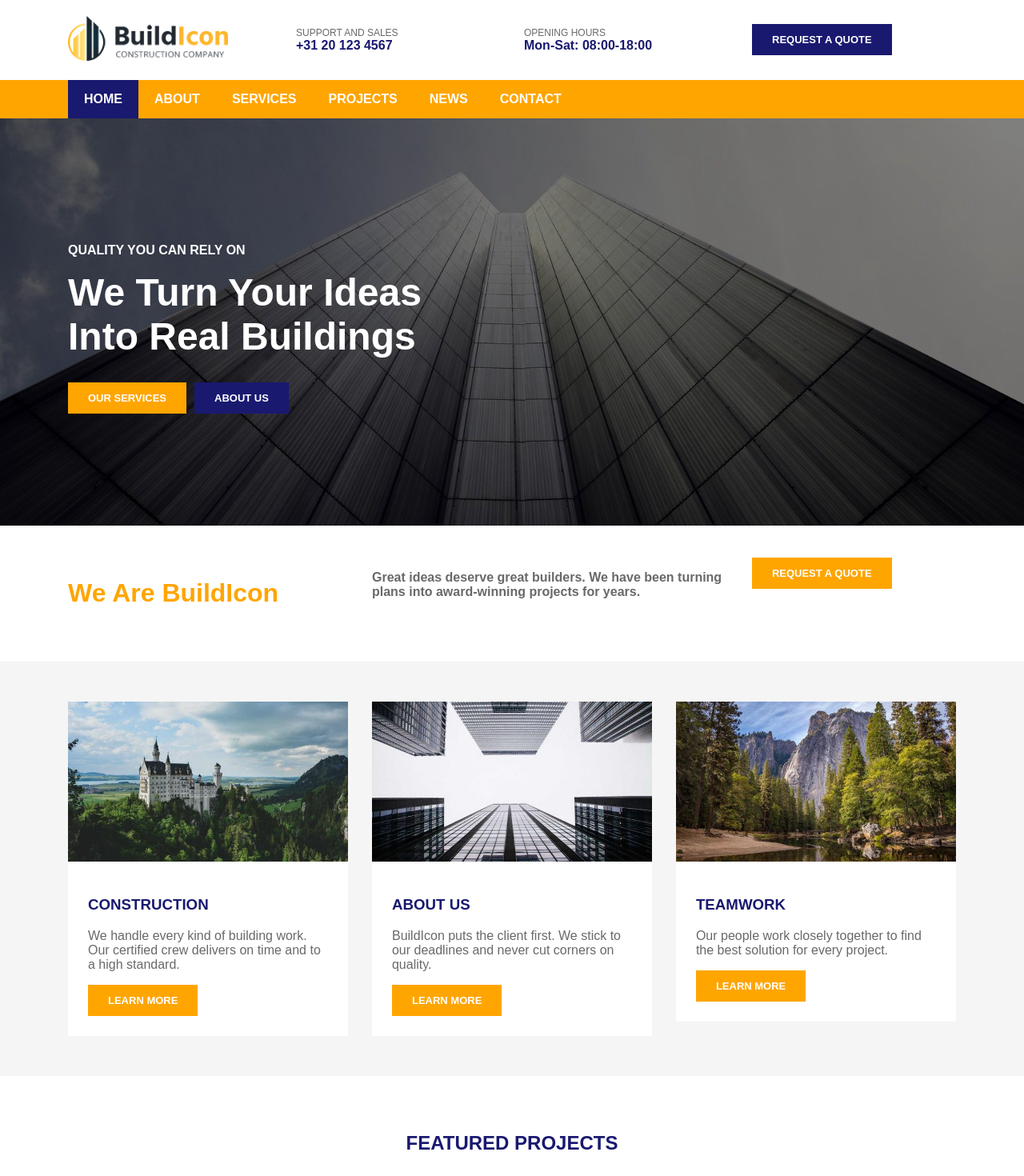
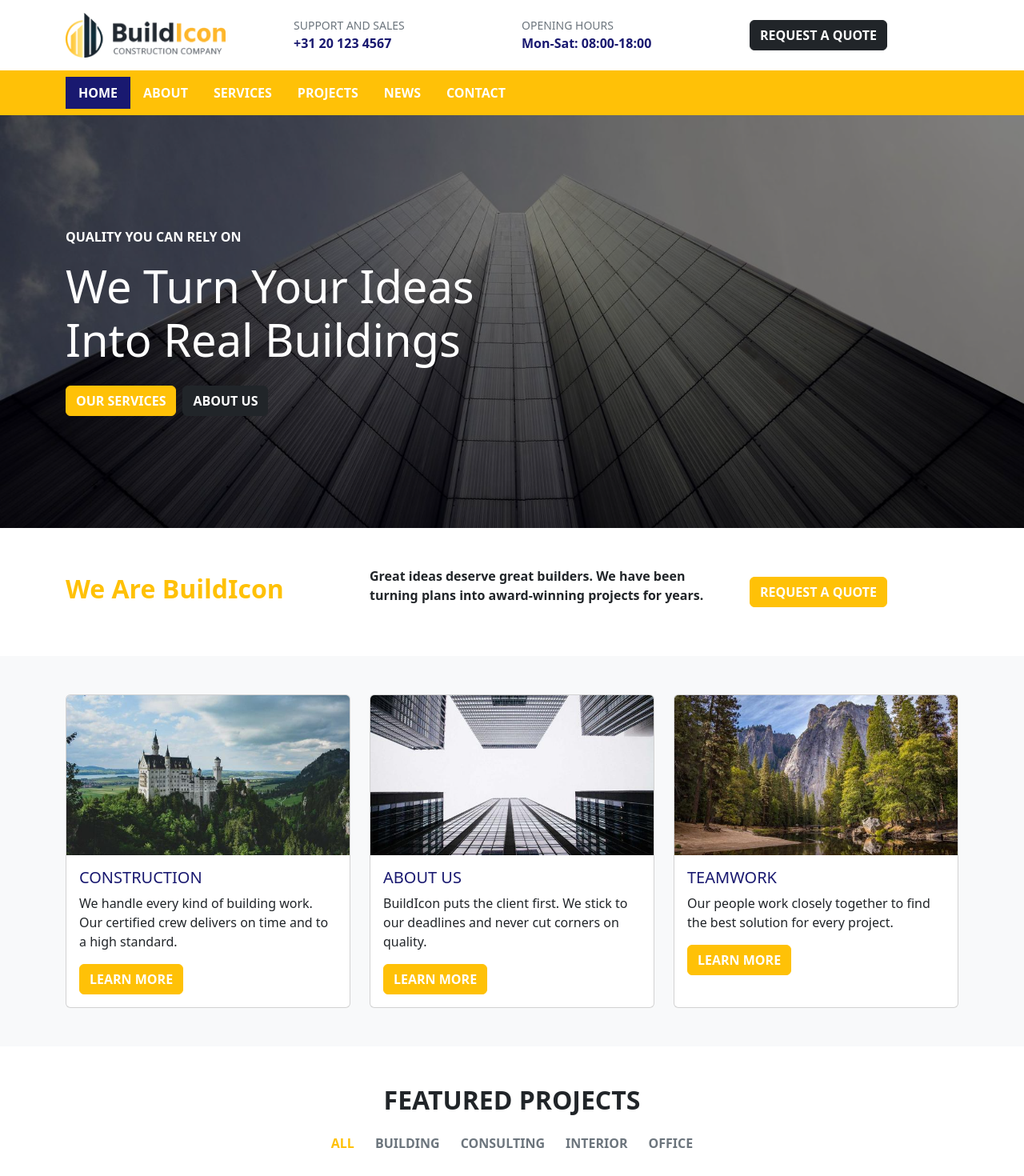
Before and after one commit to mehcan7/keuzedeel-vue, a Vue app: page / in a window 1280 px wide. Shown: the top 1470 px of the page at 80% size. Built offline with nearby package versions, Linux system fonts and the light colour scheme.

Commit message:
Bootstrap toegevoegd en componenten omgezet

```diff
--- a/package.json
+++ b/package.json
@@ -8,6 +8,7 @@
     "lint": "vue-cli-service lint"
   },
   "dependencies": {
+    "bootstrap": "^5.3.8",
     "core-js": "^3.8.3",
     "vue": "^3.2.13"
   },
--- a/src/App.vue
+++ b/src/App.vue
@@ -23,34 +23,3 @@ export default {
   },
 };
 </script>
-
-<!-- deze stijl geldt voor de hele site (niet scoped) -->
-<style>
-/* padding en border tellen mee in de breedte, dat rekent makkelijker */
-* {
-  box-sizing: border-box;
-}
-
-body {
-  margin: 0;
-  font-family: Arial, sans-serif;
-  color: dimgray;
-}
-
-/* de oranje knop, gebruikt in de header, hero en kaartjes */
-.button {
-  display: inline-block;
-  padding: 12px 25px;
-  background-color: orange;
-  color: white;
-  font-size: 13px;
-  font-weight: bold;
-  text-decoration: none;
-  text-transform: uppercase;
-}
-
-/* zet je erbij als je de knop donker wilt: class="button button-dark" */
-.button-dark {
-  background-color: midnightblue;
-}
-</style>
--- a/src/assets/grid.css
+++ /dev/null
@@ -1,44 +0,0 @@
-/* Gridsysteem: de rij (row) is verdeeld in 12 stukjes.
-   col-lg-4 = 4 van de 12 stukjes = een derde van de rij */
-
-/* het vak waar de inhoud in staat, midden op de pagina */
-.container {
-  max-width: 1140px;
-  margin: 0 auto;
-  padding: 0 15px;
-}
-
-/* flex zet de kolommen naast elkaar, wrap zet ze eronder als er geen ruimte is */
-.row {
-  display: flex;
-  flex-wrap: wrap;
-  margin: 0 -15px;
-}
-
-/* elke kolom is op mobiel 100% breed (dus onder elkaar) */
-[class*="col-"] {
-  width: 100%;
-  padding: 0 15px;
-}
-
-/* tablet: vanaf 768px */
-@media (min-width: 768px) {
-  .col-md-6 {
-    width: 50%;
-  }
-}
-
-/* desktop: vanaf 992px */
-@media (min-width: 992px) {
-  .col-lg-3 {
-    width: 25%;
-  }
-
-  .col-lg-4 {
-    width: 33.33%;
-  }
-
-  .col-lg-5 {
-    width: 41.66%;
-  }
-}
--- a/src/components/FeaturedProjects.vue
+++ b/src/components/FeaturedProjects.vue
@@ -1,31 +1,41 @@
 <template>
-  <section class="projects">
+  <section class="py-5">
     <div class="container">
-      <h2>Featured Projects</h2>
+      <h2 class="text-center text-uppercase fw-bold mb-3">Featured Projects</h2>
 
       <!-- de knoppen doen niks, alle projecten blijven zichtbaar -->
-      <div class="filters">
-        <button class="active">All</button>
-        <button>Building</button>
-        <button>Consulting</button>
-        <button>Interior</button>
-        <button>Office</button>
+      <div class="text-center mb-4">
+        <button
+          v-for="filter in filters"
+          :key="filter"
+          class="btn btn-link fw-bold text-uppercase text-decoration-none"
+          :class="filter === 'All' ? 'text-warning' : 'text-secondary'"
+        >
+          {{ filter }}
+        </button>
       </div>
 
-      <div class="row">
+      <!-- g-0 = geen ruimte tussen de plaatjes -->
+      <div class="row g-0">
         <!-- v-for maakt een vakje voor elk project uit projects -->
         <div
           v-for="project in projects"
           :key="project.title"
-          class="col-md-6 col-lg-4 box"
+          class="col-md-6 col-lg-4"
         >
-          <div class="project">
-            <img :src="project.image" :alt="project.title" />
+          <div class="project position-relative">
+            <img :src="project.image" :alt="project.title" class="w-100" />
             <!-- deze laag is onzichtbaar en komt tevoorschijn als je er met de muis op staat -->
-            <div class="overlay">
-              <h3>{{ project.title }}</h3>
+            <div
+              class="overlay position-absolute top-0 start-0 w-100 h-100 p-4 bg-dark text-white"
+            >
+              <h3 class="h5">{{ project.title }}</h3>
               <p>{{ project.text }}</p>
-              <a href="#">Learn more</a>
+              <a
+                href="#"
+                class="text-warning fw-bold text-uppercase text-decoration-none"
+                >Learn more</a
+              >
             </div>
           </div>
         </div>
@@ -39,6 +49,7 @@ export default {
   name: "FeaturedProjects",
   data() {
     return {
+      filters: ["All", "Building", "Consulting", "Interior", "Office"],
       projects: [
         {
           title: "Lakeside Villa",
@@ -77,66 +88,14 @@ export default {
 </script>
 
 <style scoped>
-.projects {
-  padding: 50px 0;
-}
-
-h2 {
-  color: midnightblue;
-  text-align: center;
-  text-transform: uppercase;
-}
-
-.filters {
-  margin-bottom: 30px;
-  text-align: center;
-}
-
-.filters button {
-  padding: 8px 15px;
-  border: none;
-  background-color: white;
-  color: gray;
-  font-weight: bold;
-  text-transform: uppercase;
-}
-
-.filters button.active,
-.filters button:hover {
-  color: orange;
-}
-
-/* geen ruimte tussen de plaatjes */
-.row {
-  margin: 0;
-}
-
-.box {
-  padding: 0;
-}
-
-/* relative: de overlay (absolute) blijft binnen dit vak */
-.project {
-  position: relative;
-}
-
 img {
   display: block;
-  width: 100%;
   height: 280px;
   object-fit: cover;
 }
 
 /* de overlay ligt precies over het plaatje heen, opacity 0 = onzichtbaar */
 .overlay {
-  position: absolute;
-  top: 0;
-  left: 0;
-  width: 100%;
-  height: 100%;
-  padding: 30px;
-  background-color: midnightblue;
-  color: white;
   opacity: 0;
   transition: opacity 0.3s;
 }
@@ -145,8 +104,4 @@ img {
 .project:hover .overlay {
   opacity: 0.9;
 }
-
-.overlay a {
-  color: orange;
-}
 </style>
--- a/src/components/HeroBanner.vue
+++ b/src/components/HeroBanner.vue
@@ -1,10 +1,15 @@
 <template>
-  <section class="hero">
+  <section class="hero text-white">
     <div class="container">
-      <p>Quality you can rely on</p>
-      <h1>We Turn Your Ideas Into Real Buildings</h1>
-      <a href="#" class="button">Our services</a>
-      <a href="#" class="button button-dark">About us</a>
+      <p class="fw-bold text-uppercase">Quality you can rely on</p>
+      <h1 class="display-4 mb-4">We Turn Your Ideas Into Real Buildings</h1>
+      <a
+        href="#"
+        class="btn btn-warning text-white fw-bold text-uppercase me-2"
+      >
+        Our services
+      </a>
+      <a href="#" class="btn btn-dark fw-bold text-uppercase">About us</a>
     </div>
   </section>
 </template>
@@ -24,32 +29,16 @@ export default {
   /* cover: de foto vult het hele vak */
   background-size: cover;
   background-position: center;
-  color: white;
-}
-
-p {
-  font-weight: bold;
-  text-transform: uppercase;
 }
 
 h1 {
-  max-width: 500px;
-  margin: 0 0 30px;
-  font-size: 32px;
+  max-width: 600px;
 }
 
-.button {
-  margin-right: 10px;
-}
-
-/* op tablet en groter meer ruimte en een grotere kop */
+/* op tablet en groter meer ruimte */
 @media (min-width: 768px) {
   .hero {
     padding: 140px 0;
   }
-
-  h1 {
-    font-size: 48px;
-  }
 }
 </style>
--- a/src/components/PageHeader.vue
+++ b/src/components/PageHeader.vue
@@ -1,36 +1,55 @@
 <template>
   <header>
-    <!-- bovenste deel: 4 kolommen naast elkaar op desktop, 2 op tablet -->
-    <div class="container">
-      <div class="row top">
-        <div class="col-md-6 col-lg-3">
+    <!-- bovenste deel. Bootstrap grid: 2 kolommen op tablet (col-md-6), 4 op desktop (col-lg-3) -->
+    <div class="container py-3">
+      <div class="row align-items-center text-center text-lg-start">
+        <div class="col-md-6 col-lg-3 mb-3 mb-lg-0">
           <img src="../assets/buildicon-logo.png" alt="BuildIcon" />
         </div>
-        <div class="col-md-6 col-lg-3">
-          <small>Support and sales</small>
+        <div class="col-md-6 col-lg-3 mb-3 mb-lg-0">
+          <small class="d-block text-uppercase text-secondary">
+            Support and sales
+          </small>
           <strong>+31 20 123 4567</strong>
         </div>
-        <div class="col-md-6 col-lg-3">
-          <small>Opening hours</small>
+        <div class="col-md-6 col-lg-3 mb-3 mb-lg-0">
+          <small class="d-block text-uppercase text-secondary">
+            Opening hours
+          </small>
           <strong>Mon-Sat: 08:00-18:00</strong>
         </div>
         <div class="col-md-6 col-lg-3">
-          <a href="#" class="button button-dark">Request a quote</a>
+          <a href="#" class="btn btn-dark fw-bold text-uppercase">
+            Request a quote
+          </a>
         </div>
       </div>
     </div>
 
-    <nav>
+    <!-- Bootstrap menu: op mobiel een knop (navbar-toggler) die het menu laat openklappen -->
+    <nav class="navbar navbar-expand-md navbar-dark bg-warning">
       <div class="container">
-        <!-- de menu-knop zie je alleen op mobiel, klik zet menuOpen aan of uit -->
-        <button @click="menuOpen = !menuOpen">Menu</button>
-        <!-- class open staat er alleen als menuOpen true is -->
-        <ul :class="{ open: menuOpen }">
-          <!-- v-for maakt voor elk woord uit links een li -->
-          <li v-for="link in links" :key="link">
-            <a href="#" :class="{ active: link === 'Home' }">{{ link }}</a>
-          </li>
-        </ul>
+        <button
+          class="navbar-toggler"
+          type="button"
+          data-bs-toggle="collapse"
+          data-bs-target="#menu"
+        >
+          <span class="navbar-toggler-icon"></span>
+        </button>
+        <div id="menu" class="collapse navbar-collapse">
+          <ul class="navbar-nav">
+            <!-- v-for maakt voor elk woord uit links een menu-item -->
+            <li v-for="link in links" :key="link" class="nav-item">
+              <a
+                href="#"
+                class="nav-link text-white fw-bold text-uppercase px-3"
+                :class="{ active: link === 'Home' }"
+                >{{ link }}</a
+              >
+            </li>
+          </ul>
+        </div>
       </div>
     </nav>
   </header>
@@ -42,7 +61,6 @@ export default {
   // data() zijn de gegevens van dit component
   data() {
     return {
-      menuOpen: false,
       links: ["Home", "About", "Services", "Projects", "News", "Contact"],
     };
   },
@@ -51,83 +69,17 @@ export default {
 
 <!-- scoped: deze stijl geldt alleen voor dit component -->
 <style scoped>
-.top {
-  align-items: center;
-  padding: 20px 0;
-  text-align: center;
-}
-
 img {
   width: 200px;
   max-width: 100%;
 }
 
-/* display block zet small en strong onder elkaar */
-small {
-  display: block;
-  font-size: 12px;
-  text-transform: uppercase;
-}
-
 strong {
-  display: block;
   color: midnightblue;
 }
 
-nav {
-  background-color: orange;
-}
-
-button {
-  width: 100%;
-  padding: 15px;
-  border: none;
-  background-color: orange;
-  color: white;
-  font-size: 16px;
-  font-weight: bold;
-}
-
-/* op mobiel is het menu eerst verborgen */
-ul {
-  display: none;
-  margin: 0;
-  padding: 0;
-  list-style: none;
-}
-
-ul.open {
-  display: block;
-}
-
-li a {
-  display: block;
-  padding: 15px 20px;
-  color: white;
-  font-weight: bold;
-  text-decoration: none;
-  text-transform: uppercase;
-}
-
-li a:hover,
-li a.active {
+.nav-link:hover,
+.nav-link.active {
   background-color: midnightblue;
 }
-
-/* tablet en groter: knop weg, menu altijd naast elkaar */
-@media (min-width: 768px) {
-  button {
-    display: none;
-  }
-
-  ul {
-    display: flex;
-  }
-}
-
-@media (min-width: 992px) {
-  .top {
-    text-align: left;
-  }
-}
 </style>
--- a/src/components/ServiceCard.vue
+++ b/src/components/ServiceCard.vue
@@ -1,11 +1,13 @@
 <template>
-  <!-- één kaartje. title, text en image komen van WhoWeAre (props) -->
-  <div class="card">
-    <img :src="image" :alt="title" />
-    <div class="text">
-      <h3>{{ title }}</h3>
-      <p>{{ text }}</p>
-      <a href="#" class="button">Learn more</a>
+  <!-- één kaartje (Bootstrap card). title, text en image komen van WhoWeAre (props) -->
+  <div class="card h-100">
+    <img :src="image" :alt="title" class="card-img-top" />
+    <div class="card-body">
+      <h3 class="card-title h5 text-uppercase">{{ title }}</h3>
+      <p class="card-text">{{ text }}</p>
+      <a href="#" class="btn btn-warning text-white fw-bold text-uppercase">
+        Learn more
+      </a>
     </div>
   </div>
 </template>
@@ -19,25 +21,13 @@ export default {
 </script>
 
 <style scoped>
-.card {
-  margin-bottom: 30px;
-  background-color: white;
-}
-
 /* object-fit cover: de foto wordt bijgesneden en niet uitgerekt */
 img {
-  display: block;
-  width: 100%;
   height: 200px;
   object-fit: cover;
 }
 
-.text {
-  padding: 25px;
-}
-
 h3 {
   color: midnightblue;
-  text-transform: uppercase;
 }
 </style>
--- a/src/components/WhoWeAre.vue
+++ b/src/components/WhoWeAre.vue
@@ -1,29 +1,29 @@
 <template>
   <section>
     <!-- bovenste balk met titel, tekst en knop -->
-    <div class="intro">
-      <div class="container">
-        <div class="row">
+    <div class="container py-5">
+      <div class="row align-items-center">
         <div class="col-lg-4">
-            <h2>We Are BuildIcon</h2>
+          <h2 class="text-warning fw-bold">We Are BuildIcon</h2>
         </div>
         <div class="col-lg-5">
-            <p>
-              Great ideas deserve great builders. We have been turning plans
-              into award-winning projects for years.
+          <p class="fw-bold">
+            Great ideas deserve great builders. We have been turning plans into
+            award-winning projects for years.
           </p>
         </div>
         <div class="col-lg-3">
-            <a href="#" class="button">Request a quote</a>
-          </div>
+          <a href="#" class="btn btn-warning text-white fw-bold text-uppercase">
+            Request a quote
+          </a>
         </div>
       </div>
     </div>
 
-    <!-- de 3 kaartjes: 1 onder elkaar op mobiel, 2 op tablet, 3 op desktop -->
-    <div class="cards">
+    <!-- de 3 kaartjes: 1 onder elkaar op mobiel, 2 op tablet, 3 op desktop. g-4 = ruimte ertussen -->
+    <div class="bg-light py-5">
       <div class="container">
-        <div class="row">
+        <div class="row g-4">
           <!-- v-for herhaalt dit blok voor elk kaartje uit cards -->
           <div
             v-for="card in cards"
@@ -75,23 +75,3 @@ export default {
   },
 };
 </script>
-
-<style scoped>
-.intro {
-  padding: 40px 0;
-}
-
-h2 {
-  color: orange;
-  font-size: 32px;
-}
-
-p {
-  font-weight: bold;
-}
-
-.cards {
-  padding: 50px 0 20px;
-  background-color: whitesmoke;
-}
-</style>
--- a/src/main.js
+++ b/src/main.js
@@ -1,7 +1,8 @@
 import { createApp } from "vue";
 import App from "./App.vue";
-// het gridsysteem laden we hier, zodat het op de hele site werkt
-import "./assets/grid.css";
+// Bootstrap: de css (grid, knoppen, menu) en de scripts (menu klapt open, slider)
+import "bootstrap/dist/css/bootstrap.min.css";
+import "bootstrap/dist/js/bootstrap.bundle.min.js";
 
 // start de app: App.vue komt in het element met id="app" (staat in public/index.html)
 createApp(App).mount("#app");
```
Also changed, not shown: 1 other file (tests, documents, lock files or other folders). Lines whose indentation alone changed are shown as unchanged.
